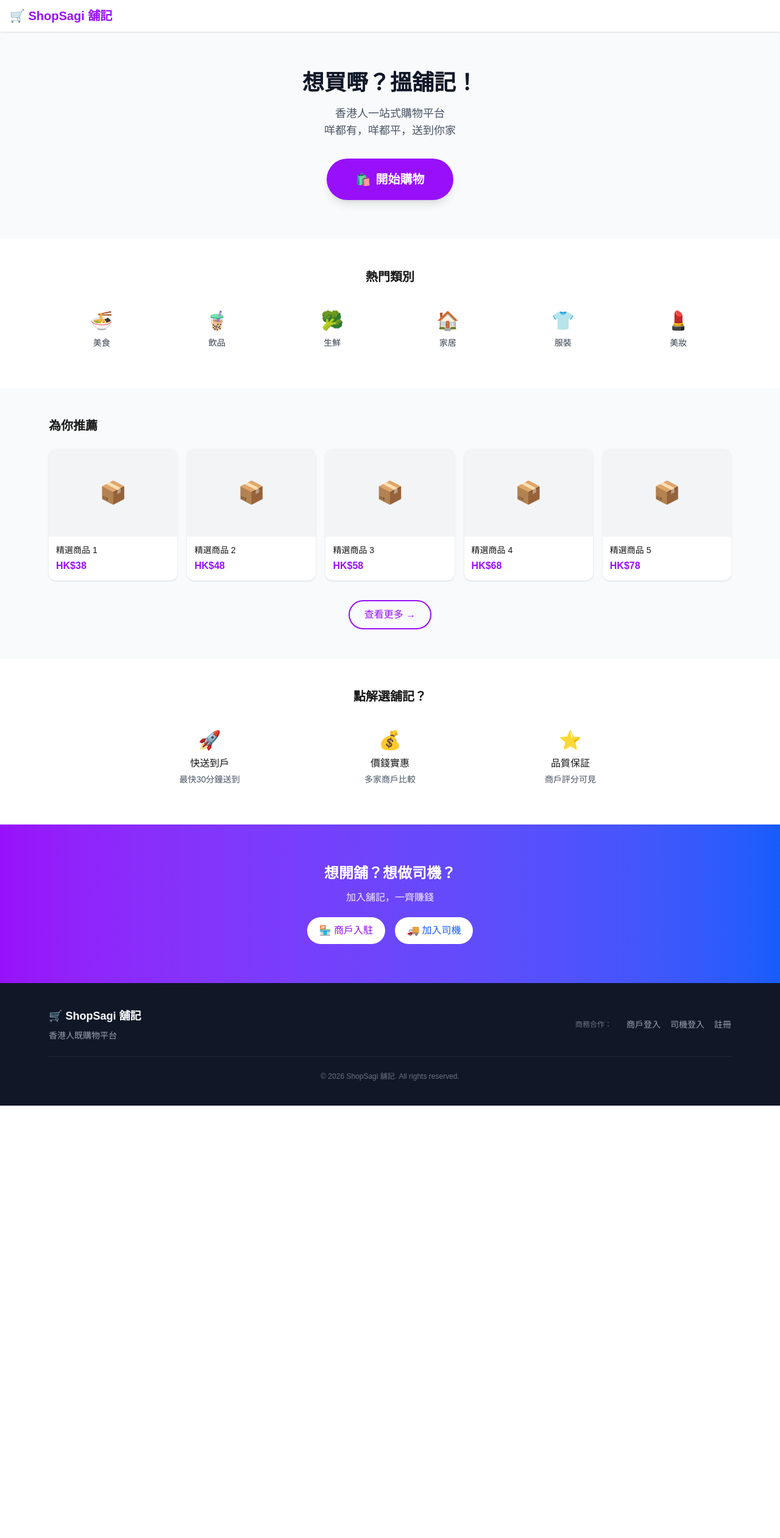
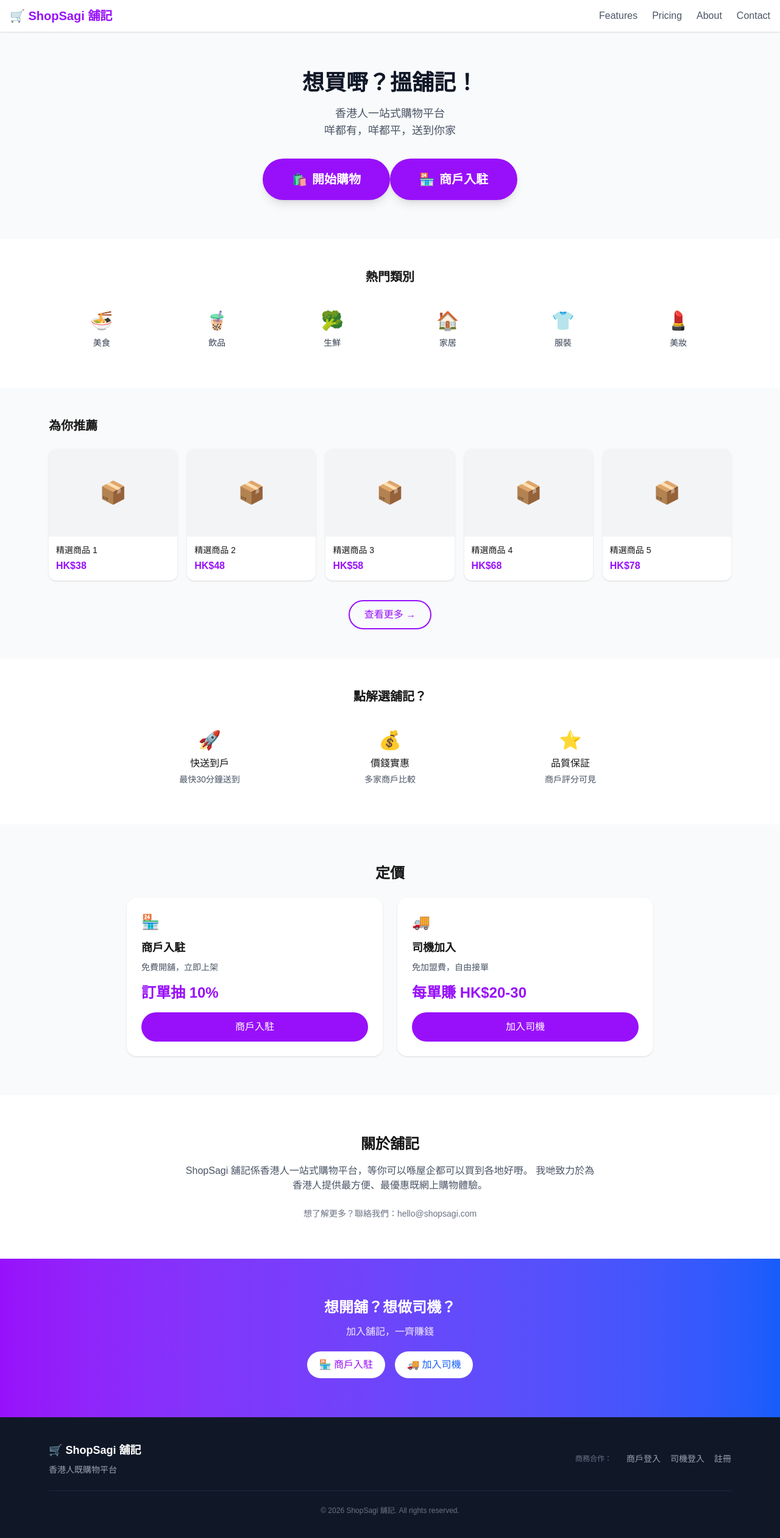
Before and after one commit to lamkawaigary/shopsagi, a Next.js app: page / in a window 1280 px wide. Shown: the top 2522 px of the page at 61% size. Before the commit the page ends 1813 px from the top, so only its background shows below. Built offline with nearby package versions, Linux system fonts and the light colour scheme.

Commit message:
feat: landing page Option A - simple nav, unified CTA, clear pricing

```diff
--- a/src/app/page.tsx
+++ b/src/app/page.tsx
@@ -8,12 +8,20 @@ export default function Home() {
 
   return (
     <div className="min-h-screen bg-gray-50">
-      {/* Header - Simple & Clean */}
+      {/* Header - Simple Nav */}
       <header className="bg-white shadow-sm sticky top-0 z-50">
         <div className="max-w-7xl mx-auto px-4 py-3 flex justify-between items-center">
           <Link href="/" className="text-xl font-bold text-purple-600">
             🛒 ShopSagi 舖記
           </Link>
+
+          {/* Desktop Nav */}
+          <nav className="hidden md:flex items-center gap-6">
+            <Link href="/#features" className="text-gray-600 hover:text-purple-600 transition">Features</Link>
+            <Link href="/#pricing" className="text-gray-600 hover:text-purple-600 transition">Pricing</Link>
+            <Link href="/#about" className="text-gray-600 hover:text-purple-600 transition">About</Link>
+            <Link href="/#contact" className="text-gray-600 hover:text-purple-600 transition">Contact</Link>
+          </nav>
 
           {/* Mobile Menu Button */}
           <button
@@ -75,6 +83,15 @@ export default function Home() {
               <span>🛍️</span>
               <span>開始購物</span>
             </Link>
+
+            {/* Secondary CTA - Merchant */}
+            <Link
+              href="/merchant/login"
+              className="inline-flex items-center gap-2 px-8 md:px-12 py-4 md:py-5 bg-purple-600 text-white rounded-full text-lg md:text-xl font-bold hover:bg-purple-700 transition shadow-lg"
+            >
+              <span>🏪</span>
+              <span>商戶入駐</span>
+            </Link>
           </div>
         </section>
 
@@ -134,7 +151,7 @@ export default function Home() {
         </section>
 
         {/* Why Choose Us */}
-        <section className="py-8 md:py-12 bg-white">
+        <section id="features" className="py-8 md:py-12 bg-white">
           <div className="max-w-4xl mx-auto px-4">
             <h2 className="text-lg md:text-xl font-semibold mb-4 md:mb-6 text-center">點解選舖記？</h2>
             <div className="grid grid-cols-1 md:grid-cols-3 gap-4 md:gap-6">
@@ -157,8 +174,62 @@ export default function Home() {
           </div>
         </section>
 
+        {/* Pricing Section */}
+        <section id="pricing" className="py-10 md:py-16 bg-gray-50">
+          <div className="max-w-4xl mx-auto px-4">
+            <h2 className="text-xl md:text-2xl font-bold mb-6 text-center">定價</h2>
+            <div className="grid md:grid-cols-2 gap-6">
+              {/* Merchant Pricing */}
+              <div className="bg-white rounded-2xl p-6 shadow-sm">
+                <div className="text-2xl mb-3">🏪</div>
+                <h3 className="font-bold text-lg mb-2">商戶入駐</h3>
+                <p className="text-gray-600 text-sm mb-4">免費開舖，立即上架</p>
+                <div className="text-2xl font-bold text-purple-600 mb-4">
+                  訂單抽 10%
+                </div>
+                <Link
+                  href="/merchant/login"
+                  className="block w-full py-3 bg-purple-600 text-white rounded-full text-center font-medium hover:bg-purple-700 transition"
+                >
+                  商戶入駐
+                </Link>
+              </div>
+
+              {/* Driver Pricing */}
+              <div className="bg-white rounded-2xl p-6 shadow-sm">
+                <div className="text-2xl mb-3">🚚</div>
+                <h3 className="font-bold text-lg mb-2">司機加入</h3>
+                <p className="text-gray-600 text-sm mb-4">免加盟費，自由接單</p>
+                <div className="text-2xl font-bold text-purple-600 mb-4">
+                  每單賺 HK$20-30
+                </div>
+                <Link
+                  href="/driver/login"
+                  className="block w-full py-3 bg-purple-600 text-white rounded-full text-center font-medium hover:bg-purple-700 transition"
+                >
+                  加入司機
+                </Link>
+              </div>
+            </div>
+          </div>
+        </section>
+
+        {/* About Section */}
+        <section id="about" className="py-10 md:py-16 bg-white">
+          <div className="max-w-4xl mx-auto px-4 text-center">
+            <h2 className="text-xl md:text-2xl font-bold mb-4">關於舖記</h2>
+            <p className="text-gray-600 mb-6 max-w-2xl mx-auto">
+              ShopSagi 舖記係香港人一站式購物平台，等你可以喺屋企都可以買到各地好嘢。
+              我哋致力於為香港人提供最方便、最優惠既網上購物體驗。
+            </p>
+            <p className="text-sm text-gray-500">
+              想了解更多？聯絡我們：hello@shopsagi.com
+            </p>
+          </div>
+        </section>
+
         {/* CTA Section */}
-        <section className="py-10 md:py-16 bg-gradient-to-r from-purple-600 to-blue-600 text-white text-center px-4">
+        <section id="contact" className="py-10 md:py-16 bg-gradient-to-r from-purple-600 to-blue-600 text-white text-center px-4">
           <h2 className="text-xl md:text-2xl font-bold mb-3">想開舖？想做司機？</h2>
           <p className="text-purple-100 mb-5 text-sm md:text-base">加入舖記，一齊賺錢</p>
           <div className="flex flex-col md:flex-row justify-center gap-3 md:gap-4">
```
